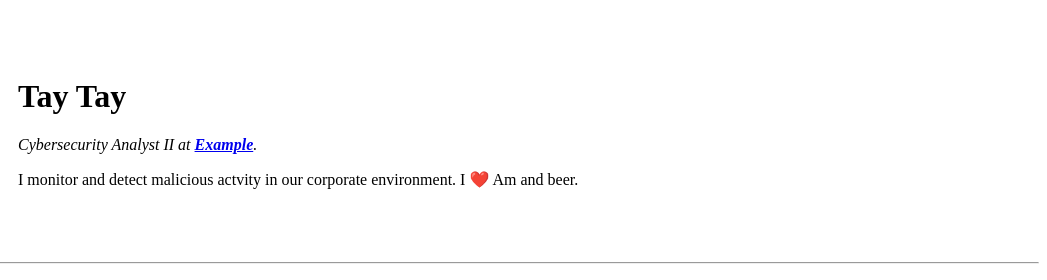
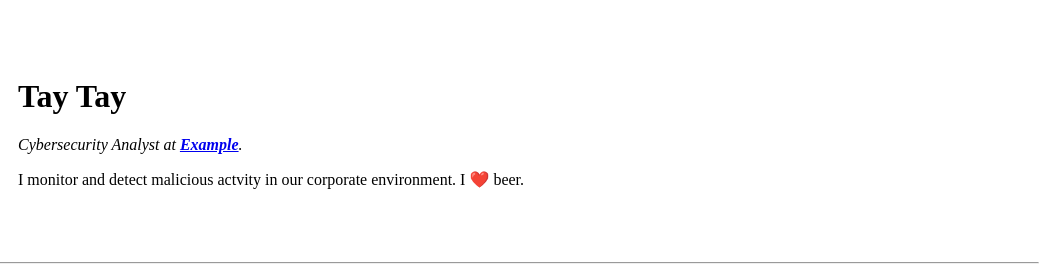
Before and after one commit to PeachhFuzz/cv, a plain HTML site: page index.html in a window 1280 px wide. Shown: the top 280 px of the page, 233-1280 px from the left. Drawn offline with Linux system fonts and the light colour scheme.

Commit message:
Update index.html

```diff
--- a/index.html
+++ b/index.html
@@ -11,8 +11,8 @@
         <tr>
             <td><img src="gary.png" alt="gary rossington" width="200" height="200"></td>
             <td> <h1>Tay Tay</h1>
-                <p><em>Cybersecurity Analyst II at <strong><a href="http://example.com/">Example</a></strong>.</em></p>
-                <p>I monitor and detect malicious actvity in our corporate environment.  I ❤️ Am and beer.</p></td>
+                <p><em>Cybersecurity Analyst at <strong><a href="http://example.com/">Example</a></strong>.</em></p>
+                <p>I monitor and detect malicious actvity in our corporate environment.  I ❤️ beer.</p></td>
         </tr>
     </table>
     <hr>
```
